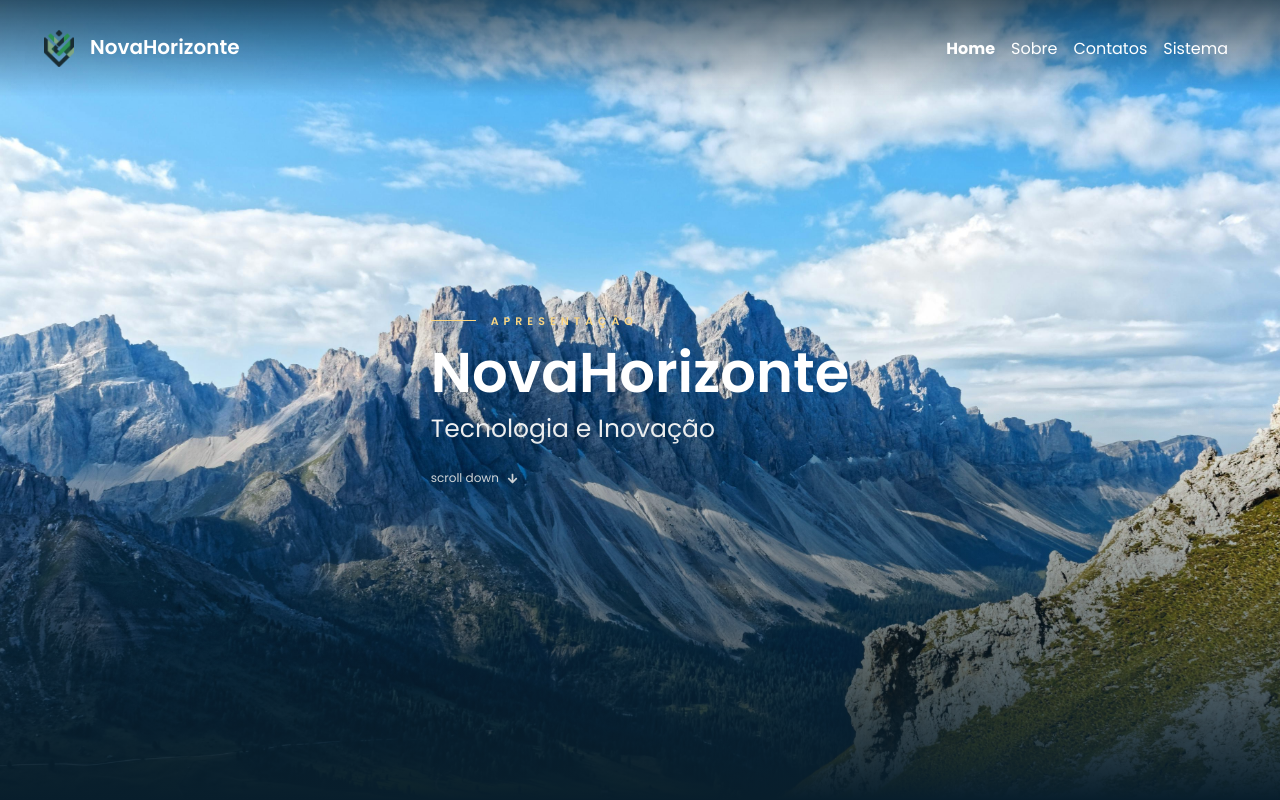
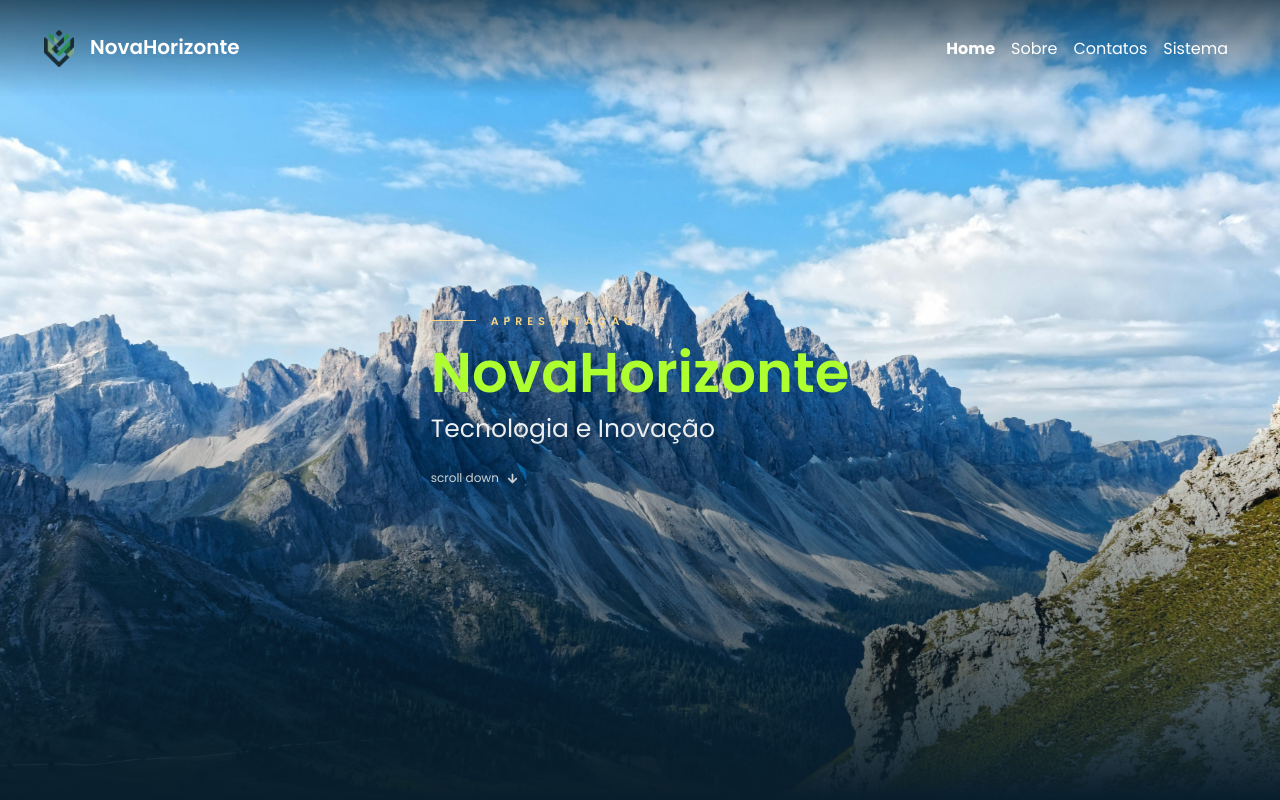
Before and after one commit to MatheusCrivellaro/react-apresentacao-novahorizonte, a JavaScript app: page / in a window 1280 px wide. Shown: the top 800 px of the page. Built offline with nearby package versions, Linux system fonts and the light colour scheme; the HTML template or start-up script is replaced by a standard one.

Commit message:
Ajustes esteticos

```diff
--- a/src/components/TitlePage/TitlePage.css
+++ b/src/components/TitlePage/TitlePage.css
@@ -10,6 +10,7 @@
     font-weight: 600;
     font-size: 32px;
     margin-top: 10px;
+    color: greenyellow;
 }
 
 @media (min-width: 768px) {
```
